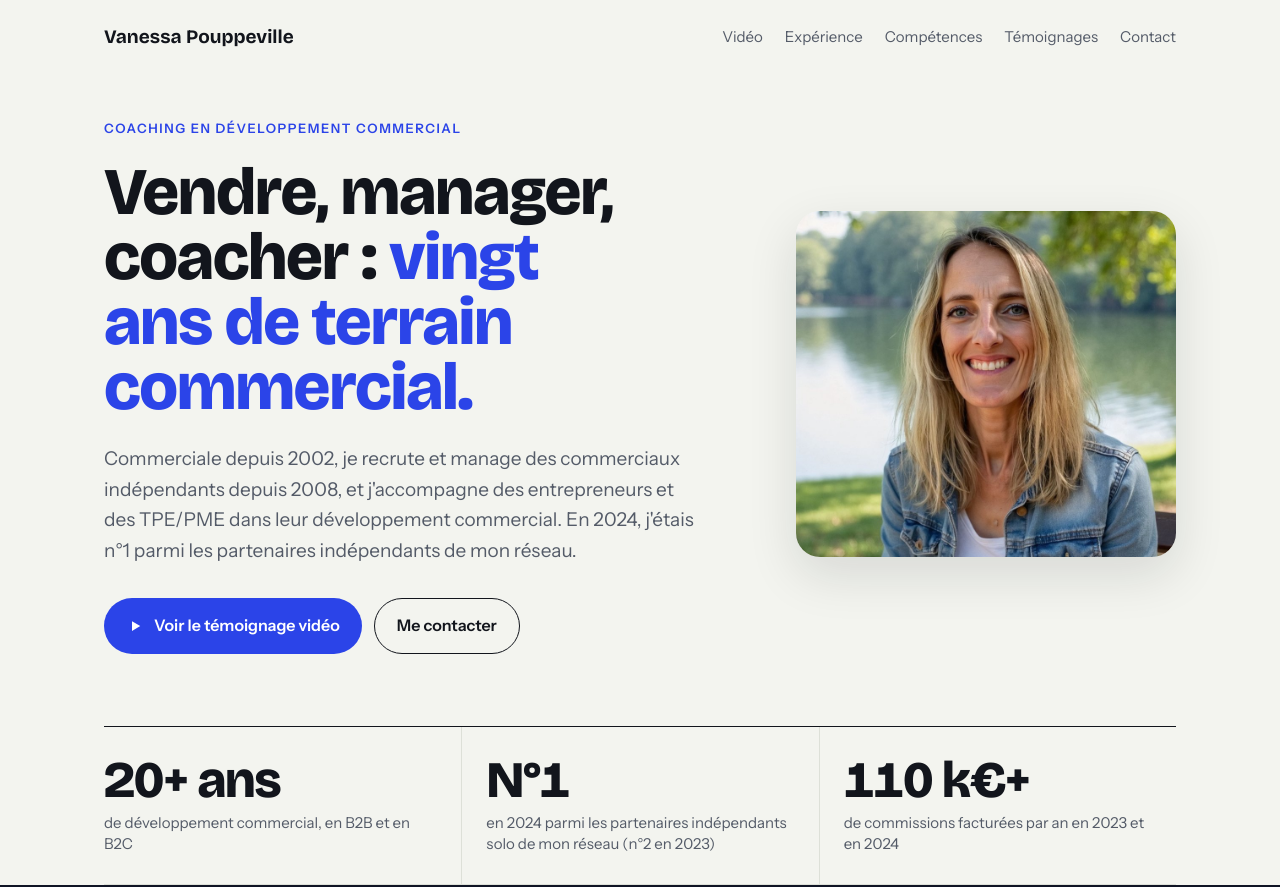
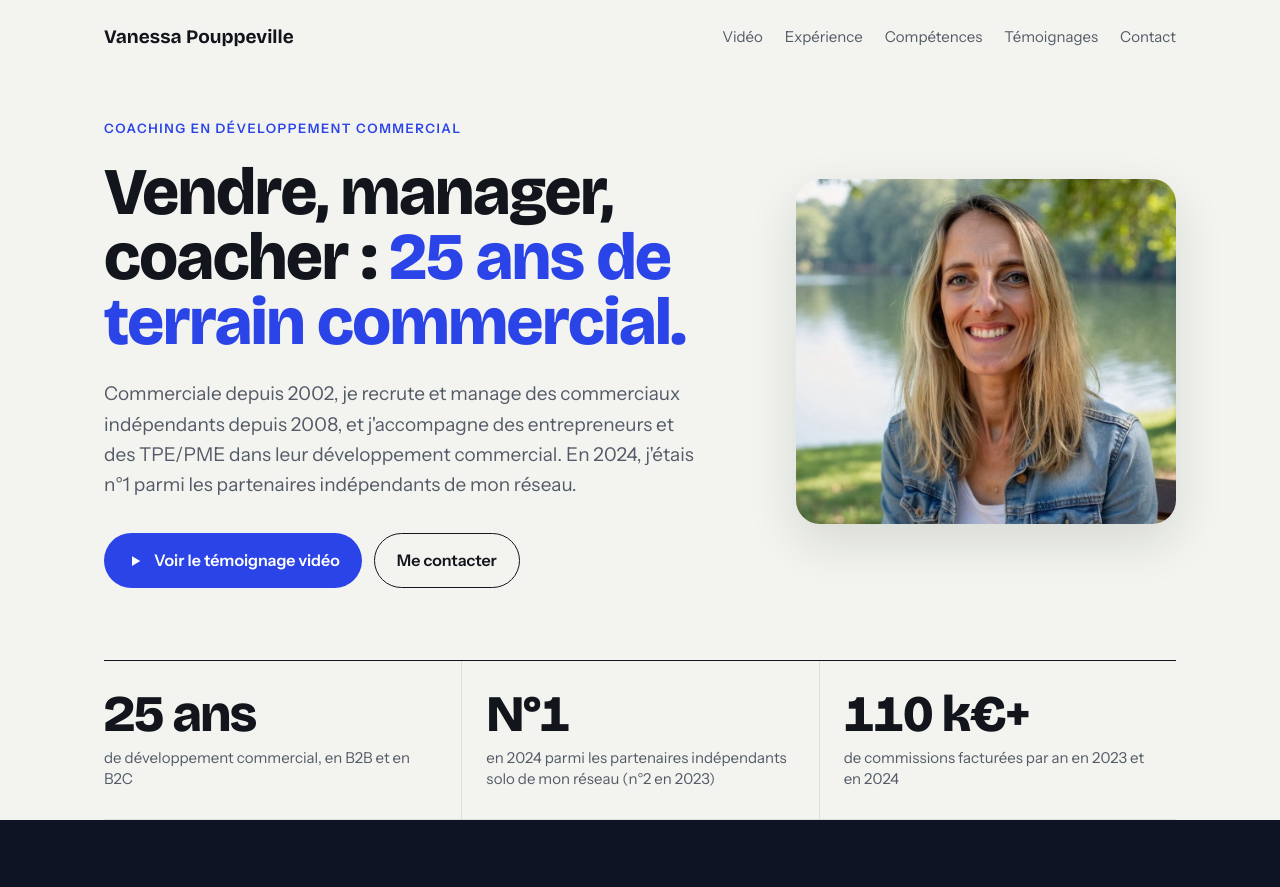
Before and after one commit to vpoupp/coaching, a plain HTML site: page index.html in a window 1280 px wide. Shown: the top 887 px of the page. Drawn offline with nearby package versions, Linux system fonts and the light colour scheme.

Commit message:
25 ans de terrain commercial
Co-Authored-By: Claude Opus 5.5 <noreply@anthropic.com>
Claude-Session: https://claude.ai/code/session_01KfYesEgp6UJtL3ezKv5C5a

```diff
--- a/index.html
+++ b/index.html
@@ -4,11 +4,11 @@
 <meta charset="utf-8">
 <meta name="viewport" content="width=device-width, initial-scale=1">
 <title>Vanessa Pouppeville, coaching commercial</title>
-<meta name="description" content="Vanessa Pouppeville, coaching en développement commercial. Vendre, manager, coacher : vingt ans de terrain commercial.">
+<meta name="description" content="Vanessa Pouppeville, coaching en développement commercial. Vendre, manager, coacher : 25 ans de terrain commercial.">
 <meta property="og:type" content="website">
 <meta property="og:url" content="https://coaching.vpouppeville.com/">
 <meta property="og:title" content="Vanessa Pouppeville, coaching en développement commercial">
-<meta property="og:description" content="Vendre, manager, coacher : vingt ans de terrain commercial.">
+<meta property="og:description" content="Vendre, manager, coacher : 25 ans de terrain commercial.">
 <meta property="og:image" content="https://coaching.vpouppeville.com/og.jpg">
 <meta property="og:image:width" content="1200">
 <meta property="og:image:height" content="630">
@@ -193,7 +193,7 @@ footer{padding:36px 0 48px;color:var(--muted);font-size:14px}
     <div class="hero">
       <div>
         <span class="eyebrow">Coaching en développement commercial</span>
-        <h1>Vendre, manager, coacher : <em>vingt ans de terrain commercial.</em></h1>
+        <h1>Vendre, manager, coacher : <em>25 ans de terrain commercial.</em></h1>
         <p class="lead">Commerciale depuis 2002, je recrute et manage des commerciaux indépendants depuis 2008, et j'accompagne des entrepreneurs et des TPE/PME dans leur développement commercial. En 2024, j'étais n°1 parmi les partenaires indépendants de mon réseau.</p>
         <div class="ctas">
           <a class="btn btn-primary" href="#video">
@@ -209,7 +209,7 @@ footer{padding:36px 0 48px;color:var(--muted);font-size:14px}
     </div>
 
     <div class="stats" aria-label="Chiffres clés">
-      <div class="stat"><b data-count="20" data-suffix="+ ans">20+ ans</b><span>de développement commercial, en B2B et en B2C</span></div>
+      <div class="stat"><b data-count="25" data-suffix=" ans">25 ans</b><span>de développement commercial, en B2B et en B2C</span></div>
       <div class="stat"><b>N°1</b><span>en 2024 parmi les partenaires indépendants solo de mon réseau (n°2 en 2023)</span></div>
       <div class="stat"><b data-count="110" data-suffix=" k€+">110 k€+</b><span>de commissions facturées par an en 2023 et en 2024</span></div>
     </div>
```
